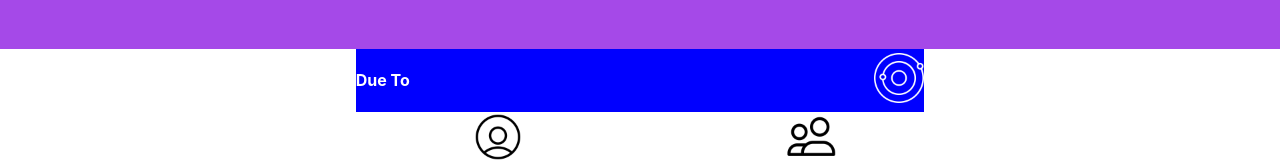
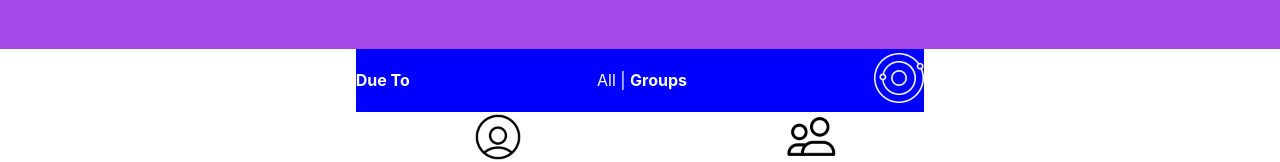
Before and after one commit to odobok/do-to-app, a React (Create React App) app in the folder do-to-app/: page / in a window 1280 px wide. Shown: the part 751-913 px from the top of the page. Built offline with nearby package versions, Linux system fonts and the light colour scheme.

Commit message:
added header in Groups to later update

```diff
--- a/do-to-app/src/Nav.js
+++ b/do-to-app/src/Nav.js
@@ -7,6 +7,7 @@ const Nav = () => (
   <Router>
     <nav className="Nav-header">
       <div><h4 className="Nav-mini">Due To</h4></div>
+      <div>All | <b> Groups </b></div>
       <div><img src={logo} className="Nav-logo" alt="logo" /></div>
     </nav>
     </Router>
```
